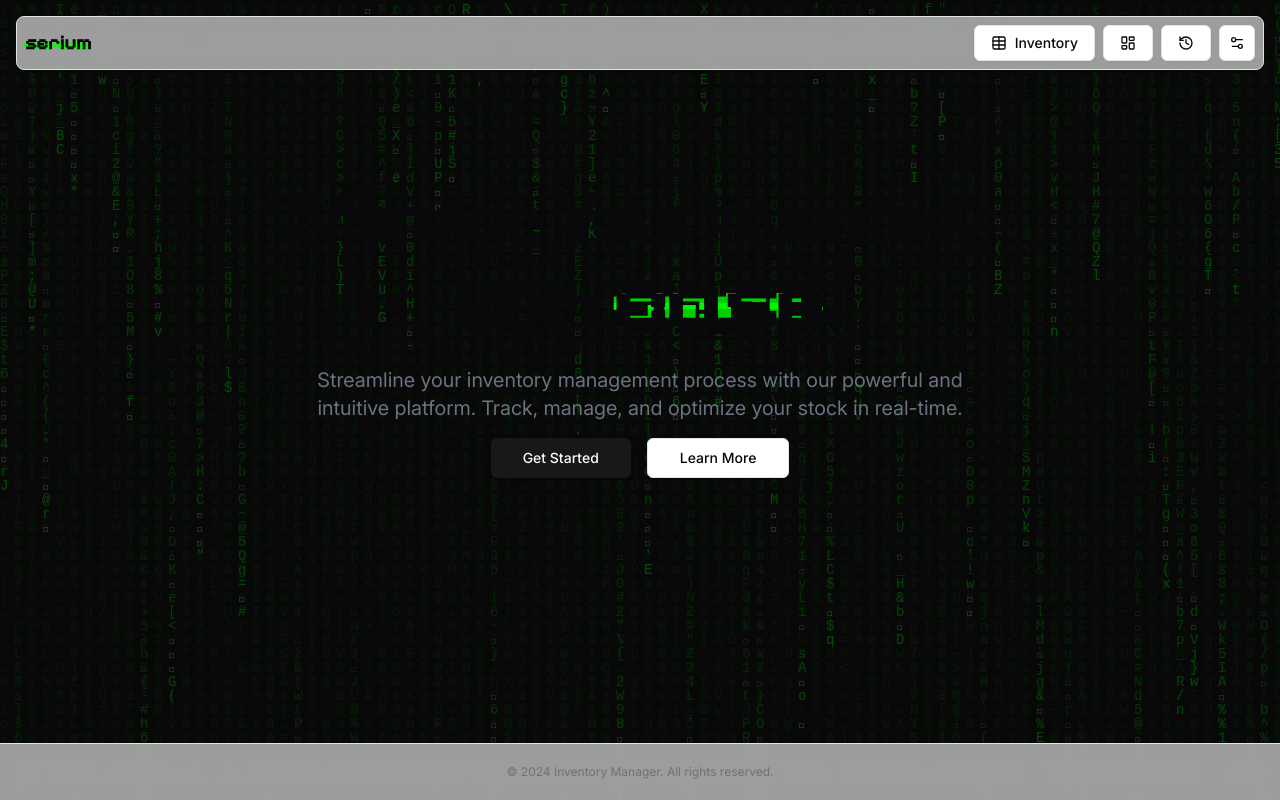
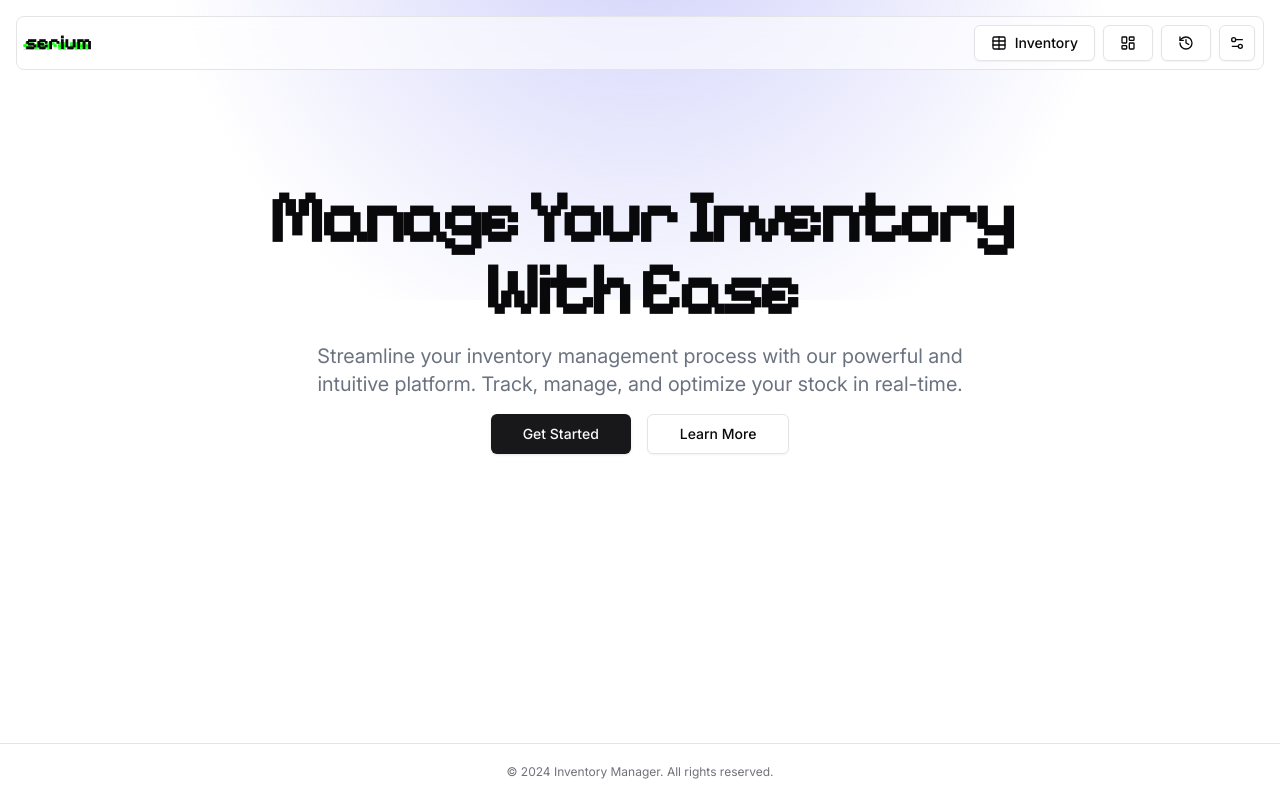
Before and after one commit to kcybe/Serium, a Next.js app: page / in a window 1280 px wide. Built offline with nearby package versions, Linux system fonts and the light colour scheme.

Commit message:
Changed the landing page look

```diff
--- a/src/app/page.tsx
+++ b/src/app/page.tsx
@@ -1,11 +1,12 @@
 import { Hero } from "@/components/hero"
 import { PageTransition } from '@/components/ui/page-transition'
-import MatrixRain from '@/components/matrix-rain'
+import { TopGlow } from '@/components/top-glow'
 
 export default function Home() {
   return (
+    <div>
+      <TopGlow />
       <PageTransition>
-      <MatrixRain />
         <main className="flex-1 flex flex-col items-center justify-center px-4 sm:px-6 lg:px-8">
           <div className="w-full max-w-7xl mx-auto">
             <Hero />
@@ -13,5 +14,6 @@ export default function Home() {
           </div>
         </main>
       </PageTransition>
+    </div>
   )
 }
--- a/src/components/hero.tsx
+++ b/src/components/hero.tsx
@@ -4,19 +4,12 @@ import { pixelifySans } from "@/lib/fonts"
 export function Hero() {
   return (
     <>
-      <div className="matrix-bg fixed inset-0 pointer-events-none z-0" aria-hidden="true" />
+      <div >
         <div className="container flex flex-col items-center justify-center space-y-4 text-center py-24 md:py-32 relative">
-        <h1 className="text-3xl sm:text-5xl md:text-6xl lg:text-7xl font-bold tracking-tighter relative z-10">
+          <h1 className={`${pixelifySans.className} text-3xl sm:text-5xl md:text-6xl lg:text-7xl font-bold tracking-tighter relative z-10`}>
             Manage Your Inventory
             <br className="hidden sm:inline" />
-          With <span className={`
-            ${pixelifySans.className}
-            text-8xl
-            font-bold
-            matrix-text
-            relative
-            [animation:matrix-reveal_1s_cubic-bezier(0.25,0.46,0.45,0.94)_both]
-          `}>ease</span>
+            With Ease
           </h1>
           <p className="max-w-[700px] text-gray-500 md:text-xl dark:text-gray-400 relative z-10">
             Streamline your inventory management process with our powerful and intuitive platform.
@@ -27,6 +20,7 @@ export function Hero() {
             <Button size="lg" variant="outline">Learn More</Button>
           </div>
         </div>
+      </div>
     </>
   )
 }
--- a/src/components/matrix-rain.tsx
+++ /dev/null
@@ -1,54 +0,0 @@
-"use client"
-
-import type React from "react"
-import { useEffect, useRef } from "react"
-
-const MatrixRain: React.FC = () => {
-  const canvasRef = useRef<HTMLCanvasElement>(null)
-
-  useEffect(() => {
-    const canvas = canvasRef.current
-    if (!canvas) return
-
-    const ctx = canvas.getContext("2d")
-    if (!ctx) return
-
-    canvas.width = window.innerWidth
-    canvas.height = window.innerHeight
-
-    const fontSize = 14
-    const columns = canvas.width / fontSize
-
-    const drops: number[] = []
-    for (let i = 0; i < columns; i++) {
-      drops[i] = 1
-    }
-
-    const draw = () => {
-      ctx.fillStyle = "rgba(0, 0, 0, 0.05)"
-      ctx.fillRect(0, 0, canvas.width, canvas.height)
-
-      ctx.fillStyle = "rgba(0, 255, 0, 0.25)" // Changed to 0.25 opacity
-      ctx.font = `${fontSize}px monospace`
-
-      for (let i = 0; i < drops.length; i++) {
-        const text = String.fromCharCode(Math.random() * 128)
-        ctx.fillText(text, i * fontSize, drops[i] * fontSize)
-
-        if (drops[i] * fontSize > canvas.height && Math.random() > 0.975) {
-          drops[i] = 0
-        }
-
-        drops[i]++
-      }
-    }
-
-    const interval = setInterval(draw, 33)
-
-    return () => clearInterval(interval)
-  }, [])
-
-  return <canvas ref={canvasRef} className="fixed inset-0 z-0" />
-}
-
-export default MatrixRain
--- /dev/null
+++ b/src/components/top-glow.tsx
@@ -0,0 +1,21 @@
+"use client"
+
+import { motion, transform } from "framer-motion"
+
+interface TopGlowProps {
+  color?: string
+}
+
+export function TopGlow({ color = "rgba(99, 102, 241, 0.3)" }: TopGlowProps) {
+  return (
+    <motion.div
+      initial={{ opacity: 0, scale: 0, transform: "translateX(-100px)"}}
+      animate={{ opacity: 1, scale: 1, transform: "translateX(0px)"}}
+      transition={{ duration: 1, ease: "easeInOut" }}
+      className="fixed inset-x-0 top-0 z-0 h-[300px] pointer-events-none"
+      style={{
+        background: `radial-gradient(600px at 50% -100px, ${color}, transparent 80%)`,
+      }}
+    />
+  )
+}
```
Lines whose indentation alone changed are shown as unchanged.
